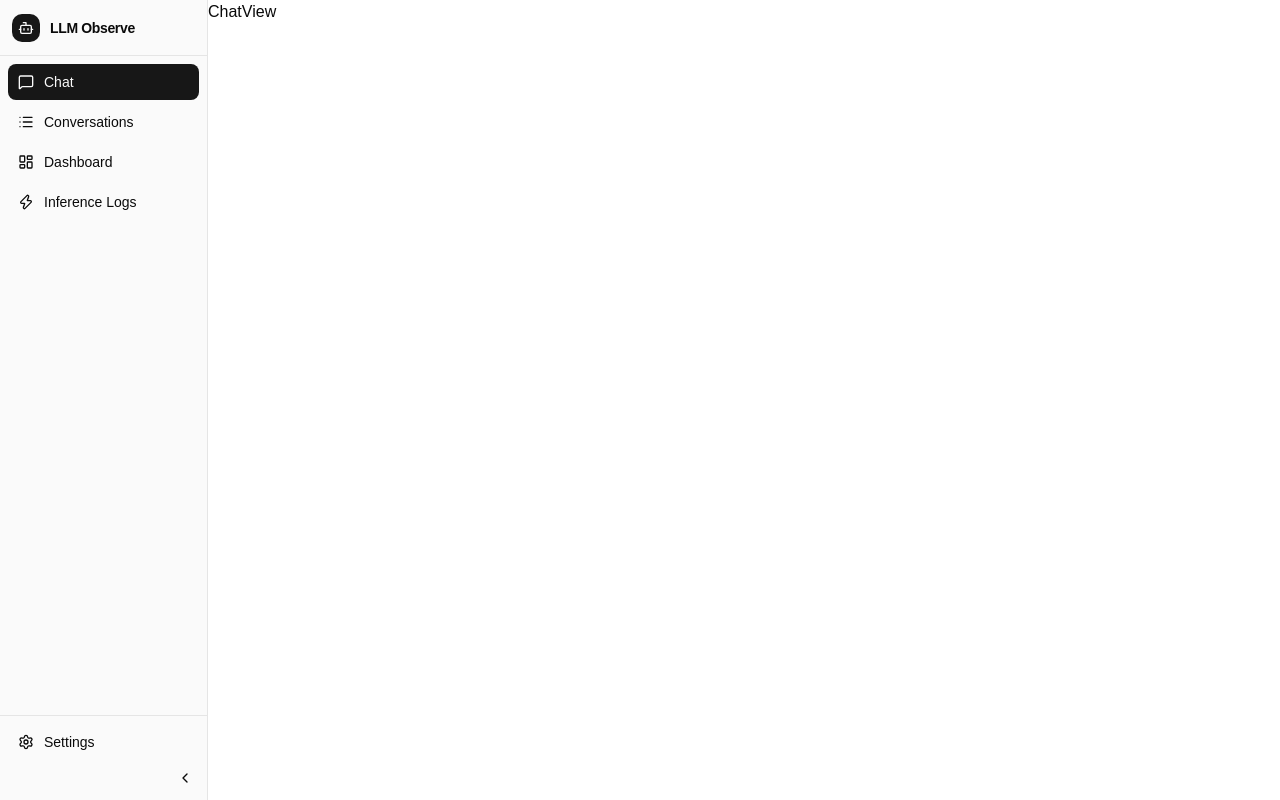
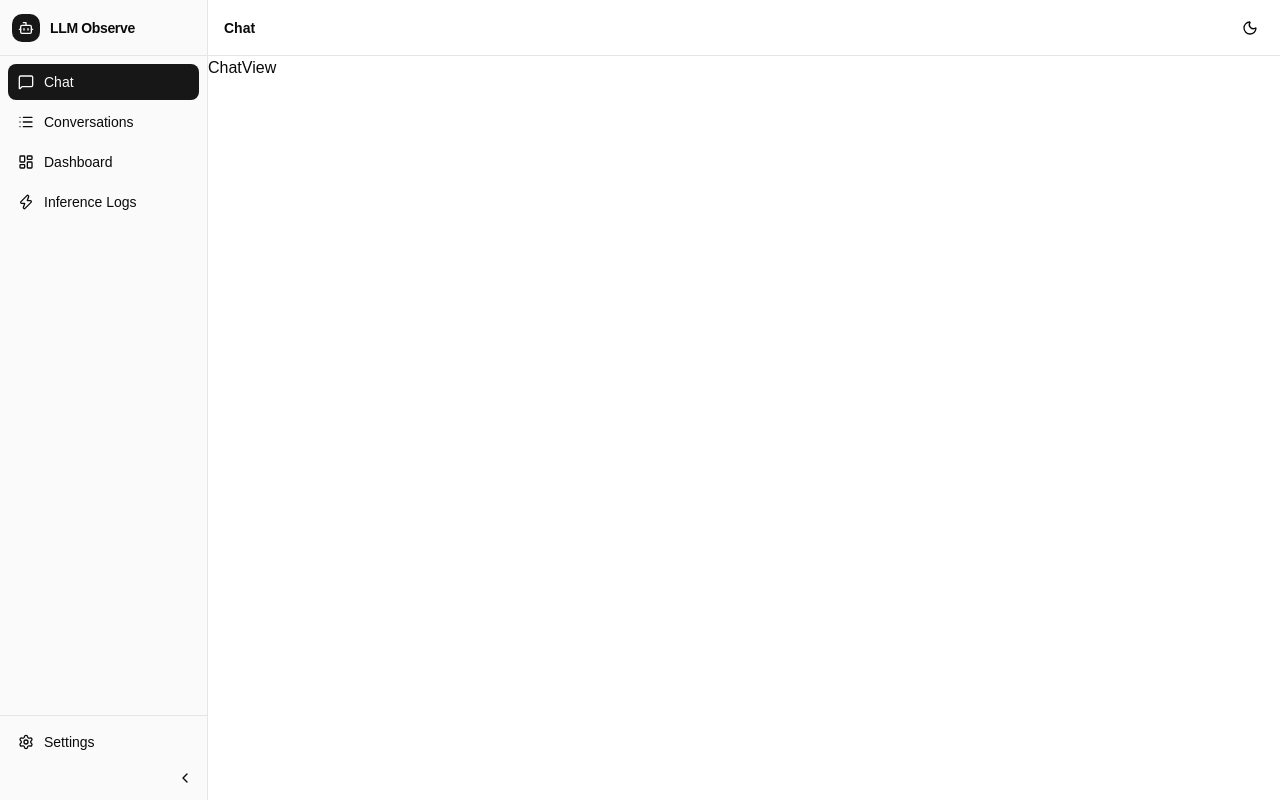
Before and after one commit to ay690/LOGGER_LLM_OLLIVE, a React (Vite) app: page / in a window 1280 px wide. Built offline with nearby package versions, Linux system fonts and the light colour scheme.

Commit message:
UI: Header

```diff
--- a/src/App.tsx
+++ b/src/App.tsx
@@ -1,7 +1,8 @@
 import { TooltipProvider } from "@/components/ui/tooltip";
 import { Sidebar } from "@/components/layout/Sidebar";
-import ChatView  from "@/components/chat/ChatView";
+import ChatView from "@/components/chat/ChatView";
 import { useAppSelector } from "@/store/hooks";
+import { Header } from "@/components/layout/Header";
 
 function ViewRouter() {
   const activeView = useAppSelector((s) => s.ui.activeView)
@@ -17,9 +18,10 @@ function ViewRouter() {
 export function App() {
   return (
     <TooltipProvider>
-      <div className="flex h-svh overflow-hidden bg-background">
+      <div className="flex h-dvh overflow-hidden bg-background">
         <Sidebar />
         <div className="flex flex-1 flex-col overflow-hidden">
+          <Header />
           <main className="flex-1 overflow-hidden">
             <ViewRouter />
           </main>
--- /dev/null
+++ b/src/components/layout/Header.tsx
@@ -0,0 +1,41 @@
+import { Button } from "@/components/ui/button";
+import { Moon, Sun } from "lucide-react";
+import { useTheme } from "@/components/theme-provider";
+import { useAppSelector } from "@/store/hooks";
+import type { View } from "@/types";
+
+const VIEW_TITLES: Record<View, string> = {
+  chat: "Chat",
+  conversations: "Conversations",
+  dashboard: "Dashboard",
+  logs: "Inference Logs",
+}
+
+export function Header() {
+  const { theme, setTheme } = useTheme()
+  const activeView = useAppSelector((s) => s.ui.activeView)
+
+
+  return (
+    <header className="flex h-14 shrink-0 items-center justify-between border-b border-border bg-background px-4">
+
+        <h1 className="text-sm font-semibold">{VIEW_TITLES[activeView]}</h1>
+
+
+      <div className="flex items-center gap-2">
+        <Button
+          variant="ghost"
+          size="icon-sm"
+          onClick={() => setTheme(theme === "dark" ? "light" : "dark")}
+          aria-label="Toggle theme"
+        >
+          {theme === "dark" ? (
+            <Sun className="size-4" />
+          ) : (
+            <Moon className="size-4" />
+          )}
+        </Button>
+      </div>
+    </header>
+  )
+}
```
